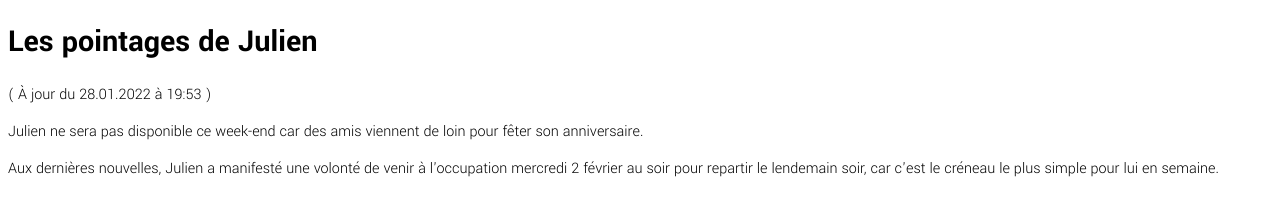
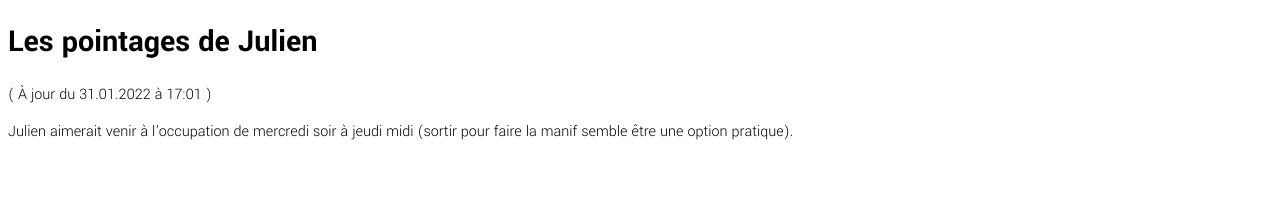
Before and after one commit to julien-deoux/julien-deoux.github.io, a plain HTML site: page pointages.html in a window 1280 px wide. Drawn offline with Linux system fonts and the light colour scheme.

Commit message:
Pointages 31.01

```diff
--- a/pointages.html
+++ b/pointages.html
@@ -11,13 +11,10 @@
 
 <body>
   <h1>Les pointages de Julien</h1>
-  <p>( À jour du 28.01.2022 à 19:53 )</p>
+  <p>( À jour du 31.01.2022 à 17:01 )</p>
   <p>
-    Julien ne sera pas disponible ce week-end car des amis viennent de loin pour fêter son anniversaire.
-  </p>
-  <p>
-    Aux dernières nouvelles, Julien a manifesté une volonté de venir à l'occupation mercredi 2 février au soir
-    pour repartir le lendemain soir, car c'est le créneau le plus simple pour lui en semaine.
+    Julien aimerait venir à l'occupation de mercredi soir à jeudi midi (sortir pour faire la manif
+    semble être une option pratique).
   </p>
 </body>
 
```
